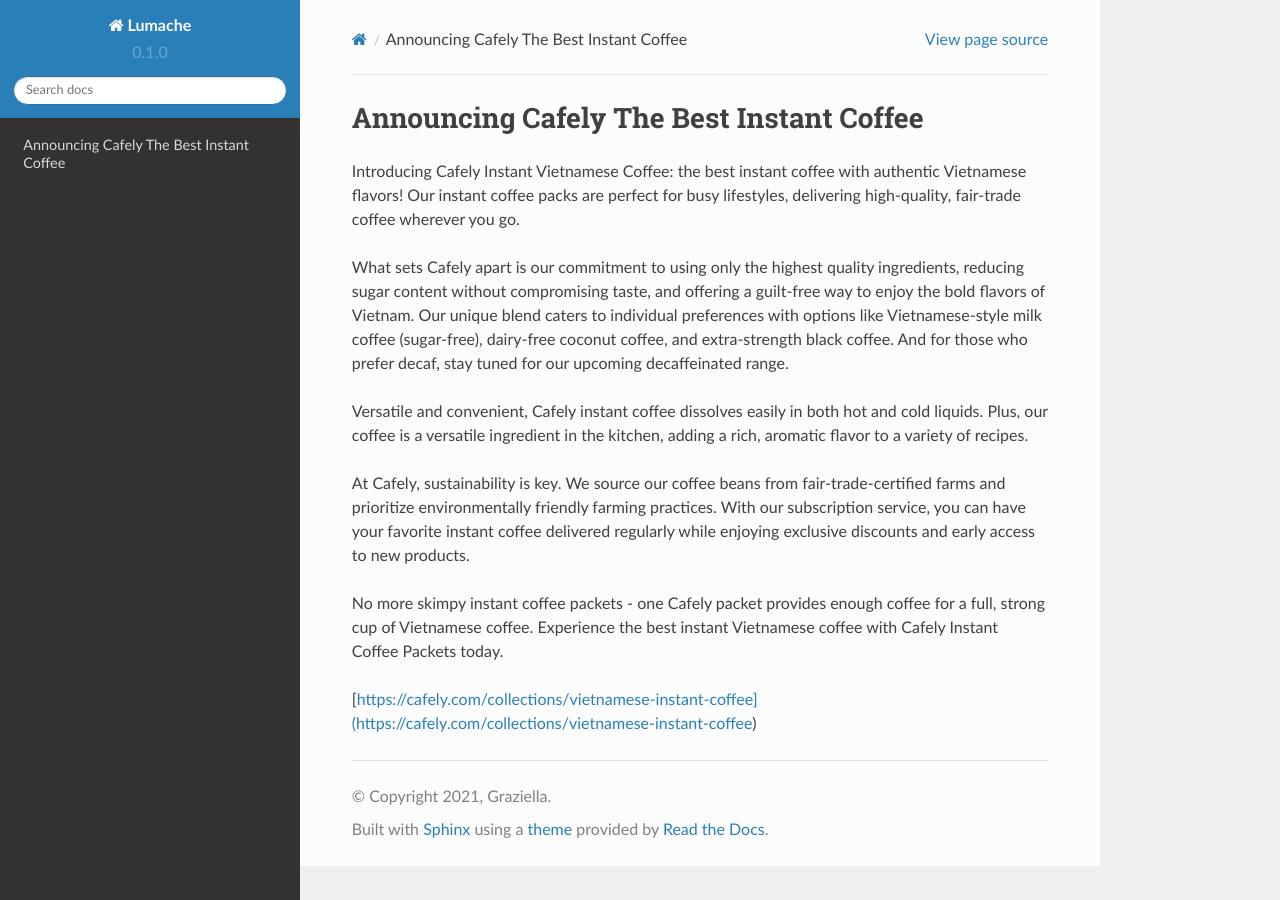
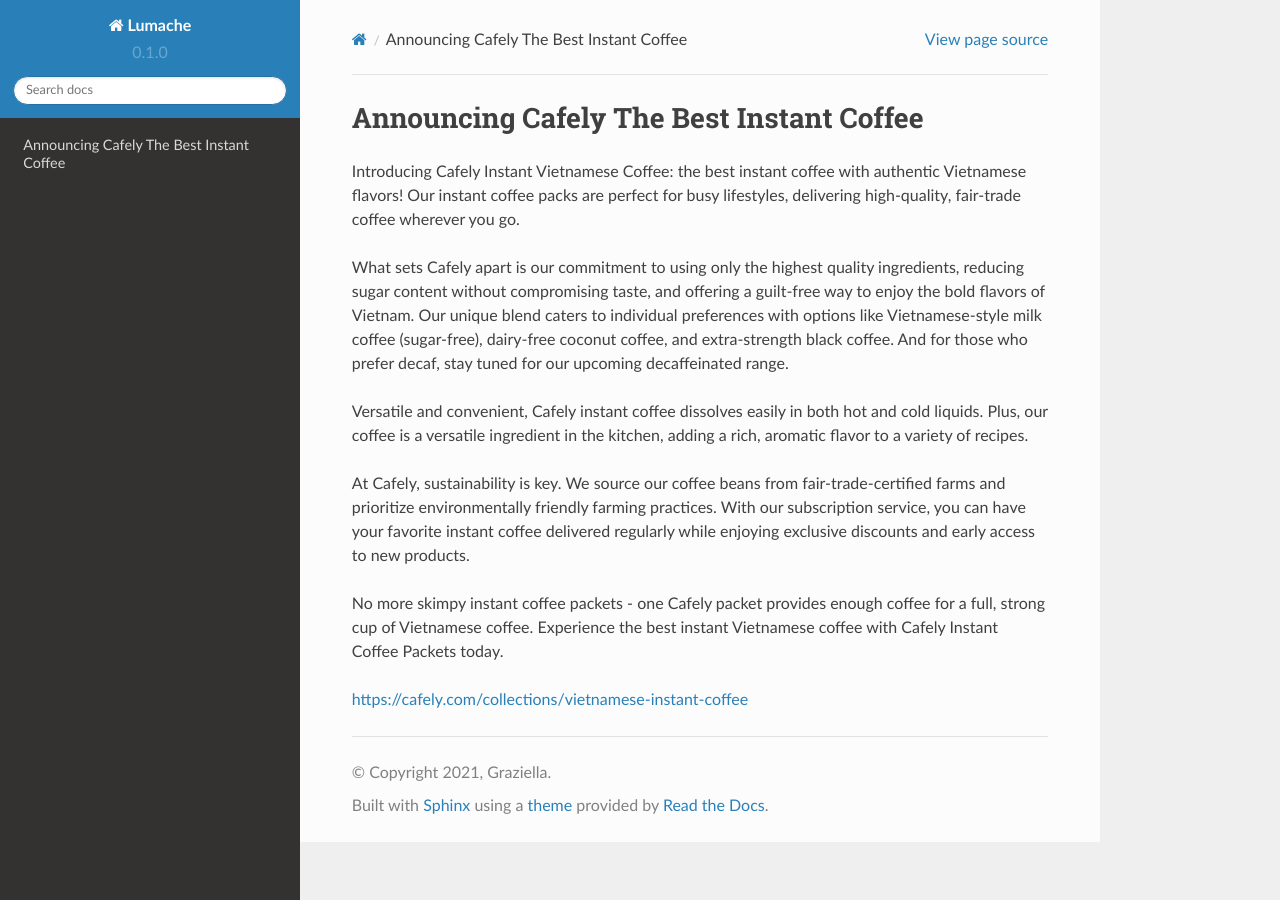
Before and after one commit to cafelyteam/cafely, a Sphinx documentation site: the page built from docs/source/index.rst, in a window 1280 px wide. Built offline with Sphinx 7.4.7 and the Read the Docs theme 2.0.0, drawn with Linux system fonts in a browser that asks for light colours; part of the change alters nothing that is shown.

Commit message:
Update index.rst

```diff
--- a/docs/source/index.rst
+++ b/docs/source/index.rst
@@ -11,4 +11,4 @@ At Cafely, sustainability is key. We source our coffee beans from fair-trade-cer
 
 No more skimpy instant coffee packets - one Cafely packet provides enough coffee for a full, strong cup of Vietnamese coffee. Experience the best instant Vietnamese coffee with Cafely Instant Coffee Packets today.
 
-[https://cafely.com/collections/vietnamese-instant-coffee](https://cafely.com/collections/vietnamese-instant-coffee)
+https://cafely.com/collections/vietnamese-instant-coffee
```
